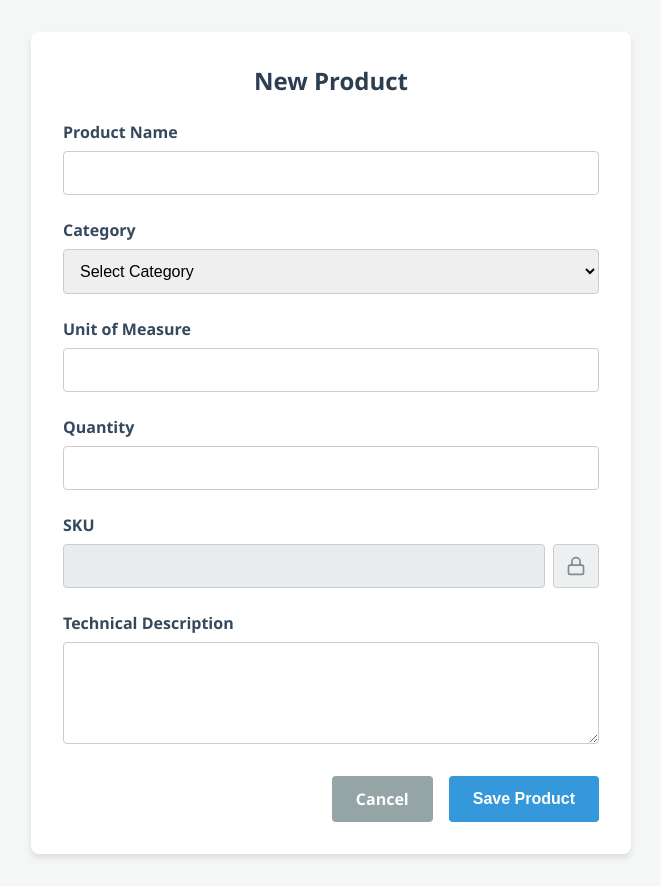
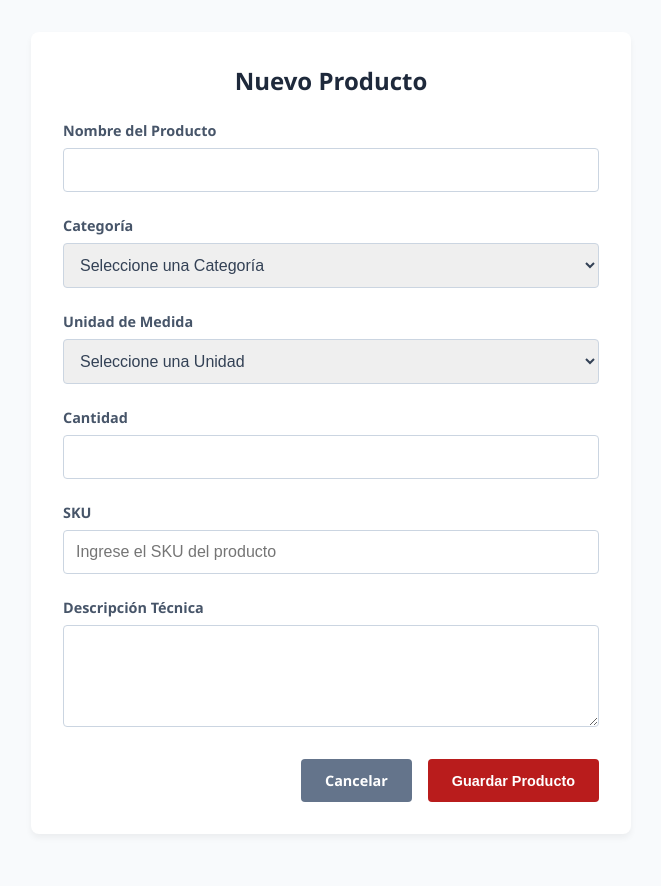
Before and after one commit to sistematPH3/ph1, a Flask app: template app/templates/inventory/product_form.html in a window 1280 px wide. Shown: the whole page, without its empty margins (309-970 px from the left). After the commit the page ends 802 px from the top, so only its background shows below. Run offline with Flask 3, Linux system fonts and the light colour scheme; the template is opened without the code that fills it: values that come from a table or form of the project are taken from there, others are empty.

Commit message:
Refinamiento del registrar y editar insumos

```diff
--- a/app/static/css/inventory/products.css
+++ b/app/static/css/inventory/products.css
@@ -6,8 +6,8 @@
 
 body {
     font-family: 'Segoe UI', Tahoma, Geneva, Verdana, sans-serif;
-    background-color: #f4f7f6;
-    color: #333;
+    background-color: #f8fafc;
+    color: #334155;
     display: flex;
     justify-content: center;
     padding: 2rem;
@@ -16,7 +16,7 @@ body {
 .form-container {
     background-color: #ffffff;
     border-radius: 8px;
-    box-shadow: 0 4px 6px rgba(0, 0, 0, 0.1);
+    box-shadow: 0 4px 6px rgba(0, 0, 0, 0.05);
     padding: 2rem;
     width: 100%;
     max-width: 600px;
@@ -24,7 +24,7 @@ body {
 
 .form-container h2 {
     margin-bottom: 1.5rem;
-    color: #2c3e50;
+    color: #1e293b;
     text-align: center;
 }
 
@@ -37,30 +37,33 @@ body {
 .form-group label {
     margin-bottom: 0.5rem;
     font-weight: 600;
-    color: #34495e;
+    color: #475569;
+    font-size: 0.9rem;
 }
 
 .form-group input,
 .form-group select,
 .form-group textarea {
     padding: 0.75rem;
-    border: 1px solid #ccc;
+    border: 1px solid #cbd5e1;
     border-radius: 4px;
     font-size: 1rem;
-    transition: border-color 0.3s ease;
+    transition: border-color 0.3s ease, box-shadow 0.3s ease;
+    color: #334155;
 }
 
 .form-group input:focus,
 .form-group select:focus,
 .form-group textarea:focus {
-    border-color: #3498db;
+    border-color: #b91c1c;
     outline: none;
+    box-shadow: 0 0 0 2px rgba(185, 28, 28, 0.1);
 }
 
 .form-group input[readonly] {
-    background-color: #e9ecef;
+    background-color: #f1f5f9;
     cursor: not-allowed;
-    color: #6c757d;
+    color: #64748b;
 }
 
 .sku-input-wrapper {
@@ -73,8 +76,8 @@ body {
 }
 
 .btn-lock {
-    background-color: #ecf0f1;
-    border: 1px solid #ccc;
+    background-color: #f1f5f9;
+    border: 1px solid #cbd5e1;
     border-radius: 4px;
     padding: 0 0.75rem;
     cursor: pointer;
@@ -85,28 +88,28 @@ body {
 }
 
 .btn-lock:hover {
-    background-color: #e0e6ed;
+    background-color: #e2e8f0;
 }
 
 .btn-lock svg {
     width: 20px;
     height: 20px;
-    color: #7f8c8d;
+    color: #64748b;
 }
 
 .error-text {
-    color: #e74c3c;
+    color: #b91c1c;
     font-size: 0.875rem;
     margin-top: 0.25rem;
 }
 
 .alert-error {
-    background-color: #f8d7da;
-    color: #721c24;
+    background-color: #fef2f2;
+    color: #991b1b;
     padding: 1rem;
     border-radius: 4px;
     margin-bottom: 1.5rem;
-    border: 1px solid #f5c6cb;
+    border: 1px solid #fecaca;
 }
 
 .form-actions {
@@ -120,7 +123,7 @@ body {
     padding: 0.75rem 1.5rem;
     border: none;
     border-radius: 4px;
-    font-size: 1rem;
+    font-size: 0.9rem;
     font-weight: 600;
     cursor: pointer;
     transition: background-color 0.3s ease;
@@ -129,19 +132,19 @@ body {
 }
 
 .btn-primary {
-    background-color: #3498db;
+    background-color: #b91c1c;
     color: white;
 }
 
 .btn-primary:hover {
-    background-color: #2980b9;
+    background-color: #991b1b;
 }
 
 .btn-secondary {
-    background-color: #95a5a6;
+    background-color: #64748b;
     color: white;
 }
 
 .btn-secondary:hover {
-    background-color: #7f8c8d;
+    background-color: #475569;
 }
--- a/app/templates/inventory/product_form.html
+++ b/app/templates/inventory/product_form.html
@@ -1,122 +1,113 @@
 <!DOCTYPE html>
-<html lang="en">
+<html lang="es">
 <head>
     <meta charset="UTF-8">
     <meta name="viewport" content="width=device-width, initial-scale=1.0">
-    <title>{% if product %}Edit Product{% else %}New Product{% endif %}</title>
-    <link rel="stylesheet" href="{{ url_for('static', filename='css/products.css') }}">
+    <title>{% if product %}Editar Producto{% else %}Nuevo Producto{% endif %}</title>
+    <link rel="stylesheet" href="{{ url_for('inventory.static', filename='css/inventory/products.css') }}">
 </head>
 <body>
     <div class="form-container">
-        <h2>{% if product %}Edit Product{% else %}New Product{% endif %}</h2>
+        <h2>{% if product %}Editar Producto{% else %}Nuevo Producto{% endif %}</h2>
 
         {% if errors and errors.get('general') %}
             <div class="alert alert-error">{{ errors.general }}</div>
         {% endif %}
 
-        <form method="POST" action="{% if product %}{{ url_for('products.edit_product', id=product.id) }}{% else %}{{ url_for('products.create_product') }}{% endif %}">
+        <form method="POST" action="{% if product %}{{ url_for('inventory.edit_product', product_id=product.id) }}{% else %}{{ url_for('inventory.create_product') }}{% endif %}">
 
             <div class="form-group">
-                <label for="name">Product Name</label>
+                <label for="name">Nombre del Producto</label>
                 <input type="text" id="name" name="name" value="{{ data.get('name', '') }}" required>
                 {% if errors and errors.get('name') %}<span class="error-text">{{ errors.name }}</span>{% endif %}
             </div>
 
             <div class="form-group">
-                <label for="category_id">Category</label>
-                <select id="category_id" name="category_id" required>
-                    <option value="">Select Category</option>
+                <label for="category_id">Categoría</label>
+                <select id="category_id" name="category_id" data-selected="{{ data.get('category_id', '') }}" required>
+                    <option value="">Seleccione una Categoría</option>
                     {% for category in categories %}
-                        <option value="{{ category.id }}" {% if data.get('category_id') == category.id %}selected{% endif %}>{{ category.name }}</option>
+                        <option value="{{ category.id }}">{{ category.name }}</option>
                     {% endfor %}
                 </select>
                 {% if errors and errors.get('category_id') %}<span class="error-text">{{ errors.category_id }}</span>{% endif %}
             </div>
 
             <div class="form-group">
-                <label for="unit_of_measure">Unit of Measure</label>
-                <input type="text" id="unit_of_measure" name="unit_of_measure" value="{{ data.get('unit_of_measure', '') }}" required>
+                <label for="unit_of_measure_select">Unidad de Medida</label>
+                <select id="unit_of_measure_select" name="unit_of_measure_select" data-selected="{{ data.get('unit_of_measure', '') }}" required>
+                    <option value="">Seleccione una Unidad</option>
+                    <option value="KG">Kilogramos (KG)</option>
+                    <option value="LT">Litros (LT)</option>
+                    <option value="UN">Unidades (UN)</option>
+                    <option value="OTHER">Otra...</option>
+                </select>
+
+                <input type="text" id="unit_of_measure_custom" name="unit_of_measure_custom"
+                       value="{{ data.get('unit_of_measure', '') }}"
+                       placeholder="Especifique la nueva unidad (Ej. CAJAS)"
+                       style="display: none; margin-top: 0.5rem;">
+
                 {% if errors and errors.get('unit_of_measure') %}<span class="error-text">{{ errors.unit_of_measure }}</span>{% endif %}
             </div>
 
             <div class="form-group">
-                <label for="quantity">Quantity</label>
-                <input type="number" step="0.01" id="quantity" name="quantity" value="{{ data.get('quantity', '') }}">
+                <label for="quantity">Cantidad</label>
+                <input type="number" id="quantity" name="quantity" value="{{ data.get('quantity', '') }}" required>
                 {% if errors and errors.get('quantity') %}<span class="error-text">{{ errors.quantity }}</span>{% endif %}
             </div>
 
-            <div class="form-group sku-group">
+            <div class="form-group">
                 <label for="sku">SKU</label>
-                <div class="sku-input-wrapper">
-                    <input type="text" id="sku" name="sku" value="{{ data.get('sku', '') }}" readonly required>
-                    <button type="button" id="unlock-sku" class="btn-lock">
-                        <svg xmlns="http://www.w3.org/2000/svg" width="24" height="24" viewBox="0 0 24 24" fill="none" stroke="currentColor" stroke-width="2" stroke-linecap="round" stroke-linejoin="round"><rect x="3" y="11" width="18" height="11" rx="2" ry="2"></rect><path d="M7 11V7a5 5 0 0 1 10 0v4"></path></svg>
-                    </button>
-                </div>
+                <input type="text" id="sku" name="sku" value="{{ data.get('sku', '') }}" placeholder="Ingrese el SKU del producto" required>
                 {% if errors and errors.get('sku') %}<span class="error-text">{{ errors.sku }}</span>{% endif %}
             </div>
 
             <div class="form-group">
-                <label for="technical_description">Technical Description</label>
+                <label for="technical_description">Descripción Técnica</label>
                 <textarea id="technical_description" name="technical_description" rows="4">{{ data.get('technical_description', '') }}</textarea>
             </div>
 
             <div class="form-actions">
-                <a href="{{ url_for('products.list_products') }}" class="btn btn-secondary">Cancel</a>
-                <button type="submit" class="btn btn-primary">{% if product %}Update Product{% else %}Save Product{% endif %}</button>
+                <a href="{{ url_for('inventory.list_products') }}" class="btn btn-secondary">Cancelar</a>
+                <button type="submit" class="btn btn-primary">{% if product %}Actualizar Producto{% else %}Guardar Producto{% endif %}</button>
             </div>
         </form>
     </div>
 
     <script>
-        const nameInput = document.getElementById('name');
         const categoryInput = document.getElementById('category_id');
-        const unitInput = document.getElementById('unit_of_measure');
-        const skuInput = document.getElementById('sku');
-        const unlockBtn = document.getElementById('unlock-sku');
+        const unitSelect = document.getElementById('unit_of_measure_select');
+        const unitCustom = document.getElementById('unit_of_measure_custom');
 
-        let isSkuLocked = true;
+        document.addEventListener('DOMContentLoaded', () => {
+            const catVal = categoryInput.getAttribute('data-selected');
+            if (catVal) categoryInput.value = catVal;
 
-        function generateSKU() {
-            if (!isSkuLocked) return;
-
-            const nameVal = nameInput.value.replace(/\s+/g, '').substring(0, 3).toUpperCase();
-
-            let categoryVal = '';
-            if (categoryInput.selectedIndex > 0) {
-                categoryVal = categoryInput.options[categoryInput.selectedIndex].text.replace(/\s+/g, '').substring(0, 3).toUpperCase();
-            }
-
-            const unitVal = unitInput.value.replace(/\s+/g, '').substring(0, 3).toUpperCase();
-
-            if (nameVal || categoryVal || unitVal) {
-                const parts = [categoryVal, nameVal, unitVal].filter(Boolean);
-                skuInput.value = parts.join('-');
-            } else {
-                skuInput.value = '';
-            }
-        }
-
-        nameInput.addEventListener('input', generateSKU);
-        categoryInput.addEventListener('change', generateSKU);
-        unitInput.addEventListener('input', generateSKU);
-
-        unlockBtn.addEventListener('click', () => {
-            isSkuLocked = !isSkuLocked;
-
-            if (isSkuLocked) {
-                skuInput.setAttribute('readonly', 'readonly');
-                unlockBtn.innerHTML = '<svg xmlns="http://www.w3.org/2000/svg" width="24" height="24" viewBox="0 0 24 24" fill="none" stroke="currentColor" stroke-width="2" stroke-linecap="round" stroke-linejoin="round"><rect x="3" y="11" width="18" height="11" rx="2" ry="2"></rect><path d="M7 11V7a5 5 0 0 1 10 0v4"></path></svg>';
-                generateSKU();
-            } else {
-                skuInput.removeAttribute('readonly');
-                unlockBtn.innerHTML = '<svg xmlns="http://www.w3.org/2000/svg" width="24" height="24" viewBox="0 0 24 24" fill="none" stroke="currentColor" stroke-width="2" stroke-linecap="round" stroke-linejoin="round"><rect x="3" y="11" width="18" height="11" rx="2" ry="2"></rect><path d="M7 11V7a5 5 0 0 1 10 0v4"></path><path d="M12 15v2"></path></svg>';
+            const unitVal = unitSelect.getAttribute('data-selected');
+            if (unitVal) {
+                const standardUnits = ['KG', 'LT', 'UN'];
+                if (standardUnits.includes(unitVal)) {
+                    unitSelect.value = unitVal;
+                    unitCustom.value = '';
+                } else {
+                    unitSelect.value = 'OTHER';
+                    unitCustom.style.display = 'block';
+                    unitCustom.setAttribute('required', 'required');
+                }
             }
         });
 
-        if (!skuInput.value && !('{{ product }}' !== 'None' && '{{ product }}' !== '')) {
-            generateSKU();
-        }
+        unitSelect.addEventListener('change', (e) => {
+            if (e.target.value === 'OTHER') {
+                unitCustom.style.display = 'block';
+                unitCustom.setAttribute('required', 'required');
+            } else {
+                unitCustom.style.display = 'none';
+                unitCustom.removeAttribute('required');
+                unitCustom.value = '';
+            }
+        });
     </script>
 </body>
 </html>
```
Also changed, not shown: app/inventory/requests/products_request.py (+20 -15 lines), app/inventory/routes/products_routes.py (+54 -2 lines), app/inventory/services/products_service.py (+29 -22 lines).
